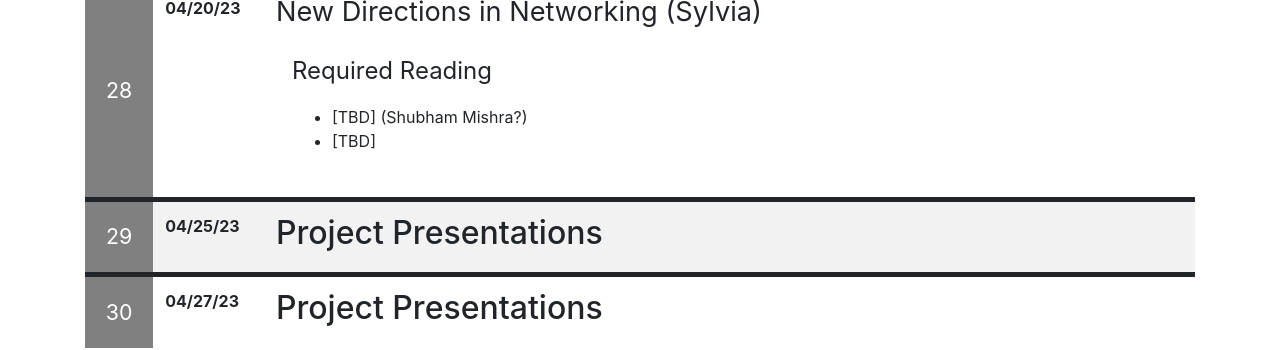
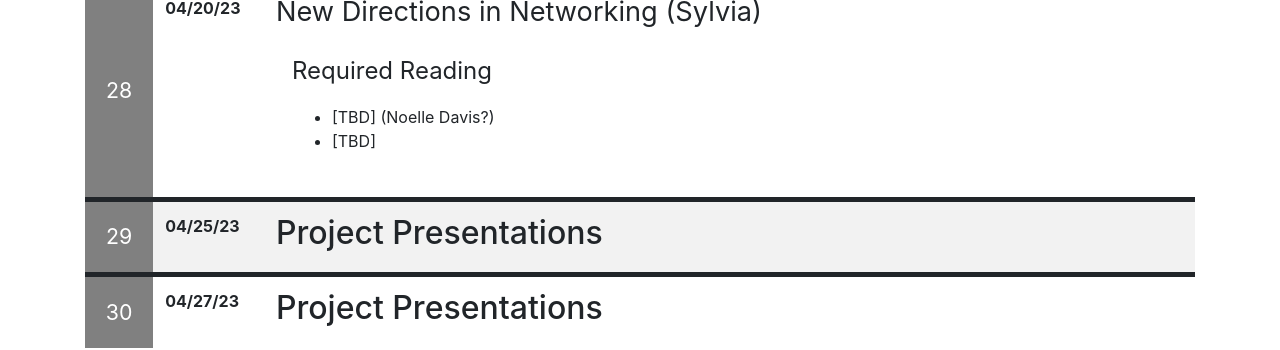
Before and after one commit to ShishirPatil/cs268-sp23, a Jekyll site: the page built from index.md, in a window 1280 px wide and 900 px high, scrolled down 6773 px. Shown: the part 416-766 px from the top of the window. Built offline with Jekyll 4.4.1, drawn with Linux system fonts in a browser that asks for light colours; nearby versions of some CDN libraries; our own code applies the rules of GitHub Pages for plain Markdown files; some of the changed text lies outside the part shown.

Commit message:
Resolving PIX

```diff
--- a/index.md
+++ b/index.md
@@ -424,7 +424,7 @@ Advanced Reading
 
 <div class="reading">
 <div class="required_reading" markdown="1">
-* [TBD] (Shubham Mishra?)
+* [TBD] (Noelle Davis?)
 * [TBD]
 </div>
 </div>
```
Also changed, not shown: other parts of index.md (+1 -1 lines).
